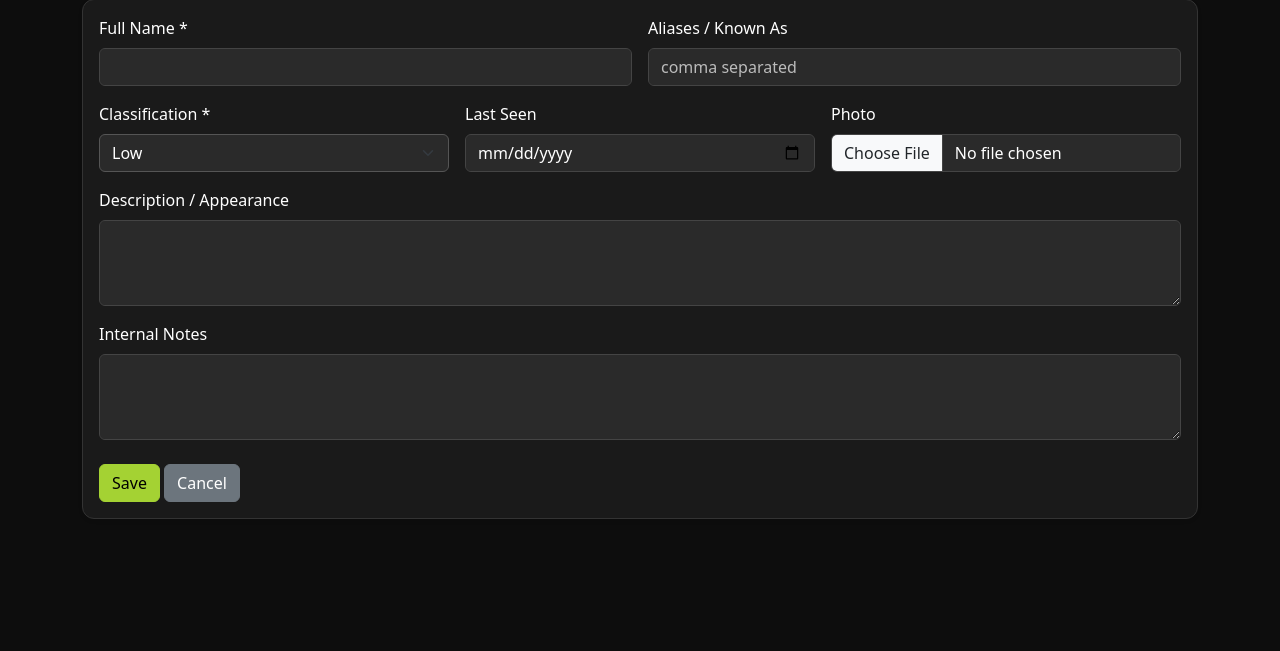
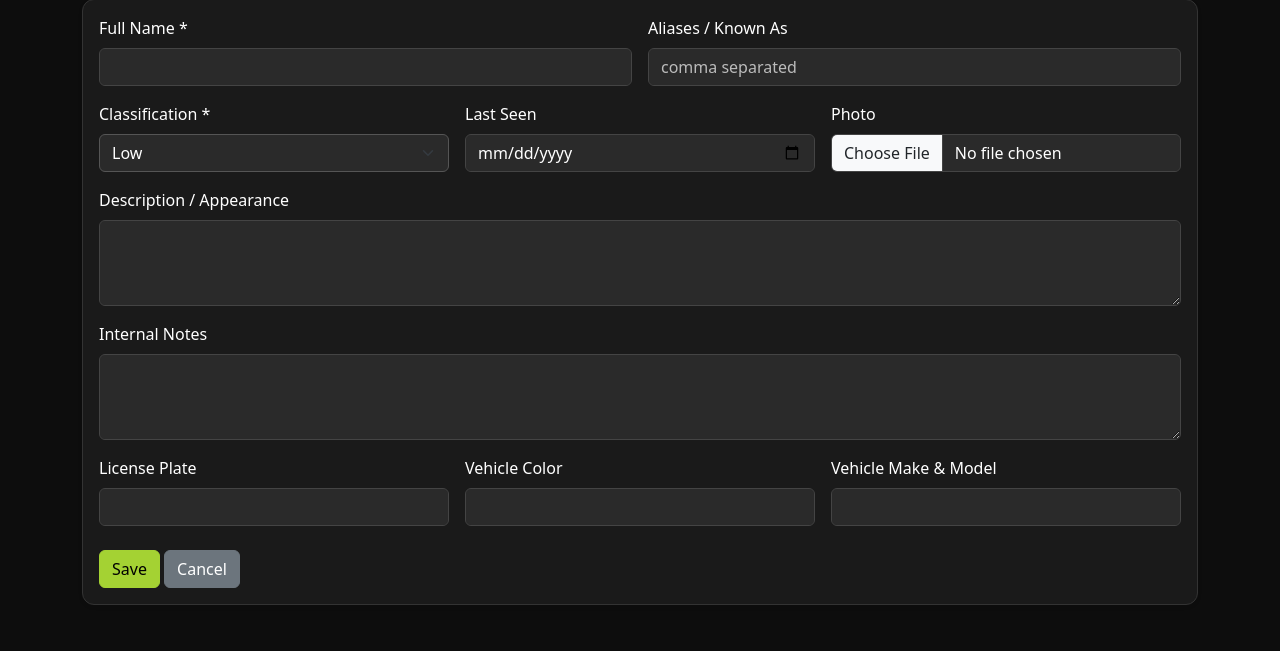
Before and after one commit to amfb98/church-safety-app, a Flask app: page /poi/add in a window 1280 px wide. Shown: the part 149-800 px from the top of the page. Run offline with Flask 3, Linux system fonts and the light colour scheme; a user stored in the database is signed in.

Commit message:
Add fields for license plate, vehicle color, and make/model

```diff
--- a/templates/poi_form.html
+++ b/templates/poi_form.html
@@ -41,6 +41,18 @@
             <label class="form-label">Internal Notes</label>
             <textarea name="notes" class="form-control" rows="3">{{ poi.notes if poi else '' }}</textarea>
         </div>
+        <div class="col-md-4">
+    <label class="form-label">License Plate</label>
+    <input type="text" class="form-control" name="license_plate" value="{{ poi.license_plate if poi else '' }}">
+</div>
+<div class="col-md-4">
+    <label class="form-label">Vehicle Color</label>
+    <input type="text" class="form-control" name="vehicle_color" value="{{ poi.vehicle_color if poi else '' }}">
+</div>
+<div class="col-md-4">
+    <label class="form-label">Vehicle Make & Model</label>
+    <input type="text" class="form-control" name="vehicle_make_model" value="{{ poi.vehicle_make_model if poi else '' }}">
+</div>
     </div>
     <div class="mt-4">
         <button type="submit" class="btn btn-primary">Save</button>
```
